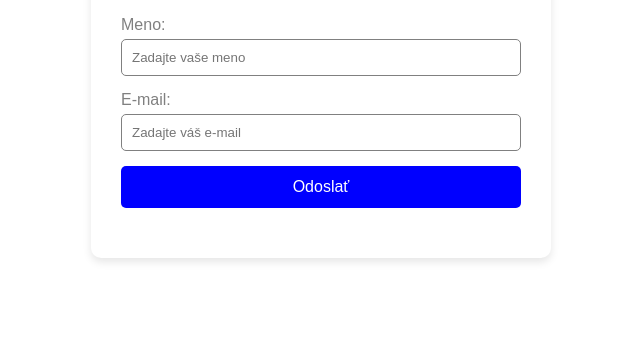
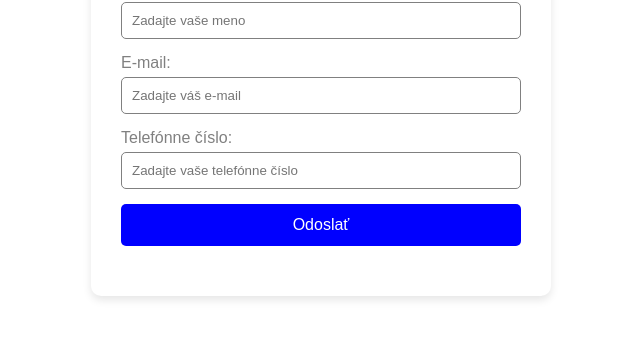
Before and after one commit to Patrik49/webapp-stancoo, a plain HTML site: page index.html in a window 1280 px wide. Shown: the part 325-664 px from the top of the page, without its empty margins (319-959 px from the left). Drawn offline with Linux system fonts and the light colour scheme.

Commit message:
feature telefonne cislo pole

```diff
--- a/index.html
+++ b/index.html
@@ -19,6 +19,10 @@
                 <label for="email">E-mail:</label>
                 <input type="email" id="email" name="email" placeholder="Zadajte váš e-mail" required>
             </div>
+            <div class="form-group">
+                <label for="tel">Telefónne číslo:</label>
+                <input type="tel" id="tel" name="tel" placeholder="Zadajte vaše telefónne číslo" required>
+            </div>
             <button type="submit">Odoslať</button>
         </form>
         <div id="message"></div>
--- a/style.css
+++ b/style.css
@@ -34,7 +34,8 @@ label {
 }
 
 input[type="text"],
-input[type="email"] {
+input[type="email"],
+input[type="tel"] {
     width: 100%;
     padding: 10px;
     border: 1px solid gray;
```
Also changed, not shown: 1 other file.
